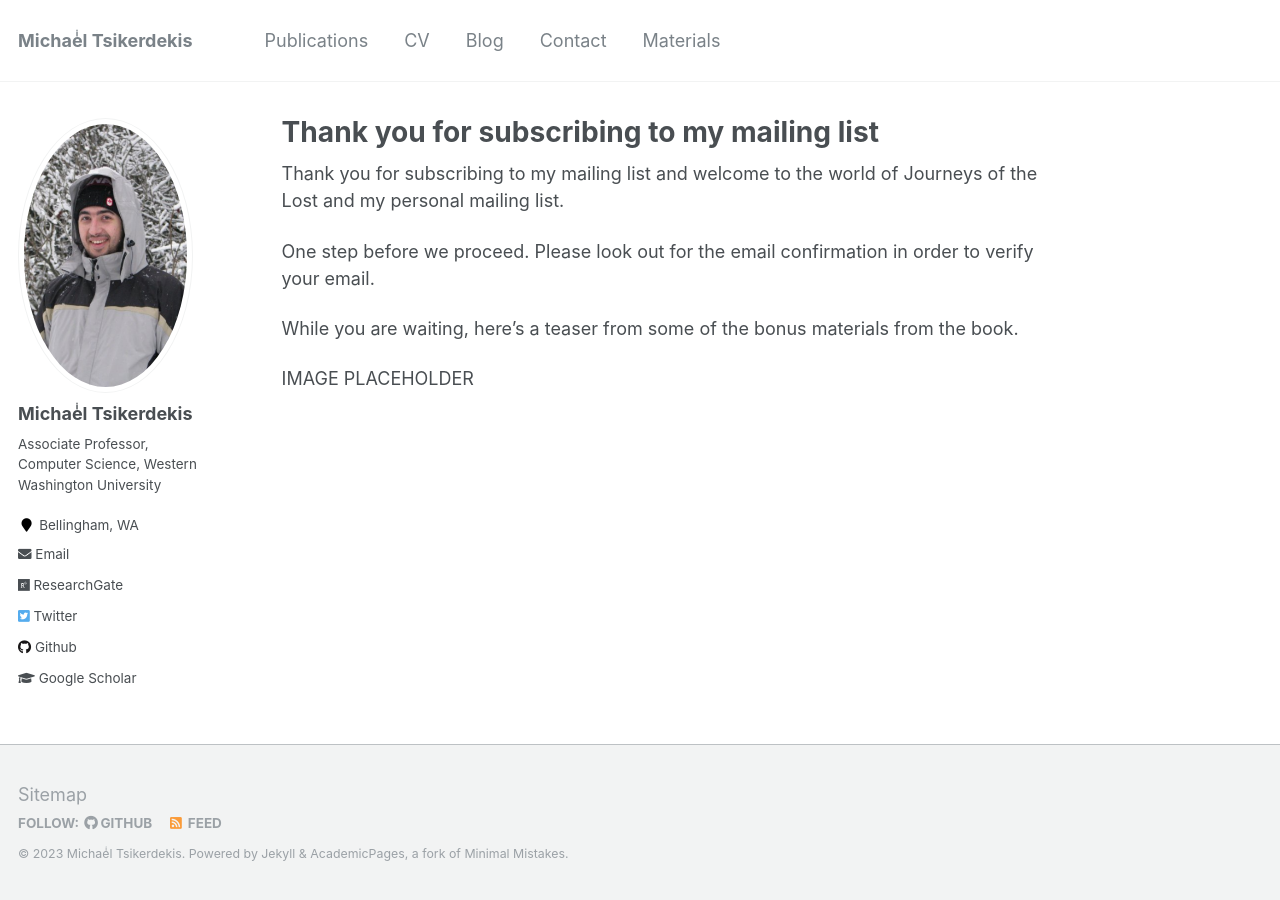
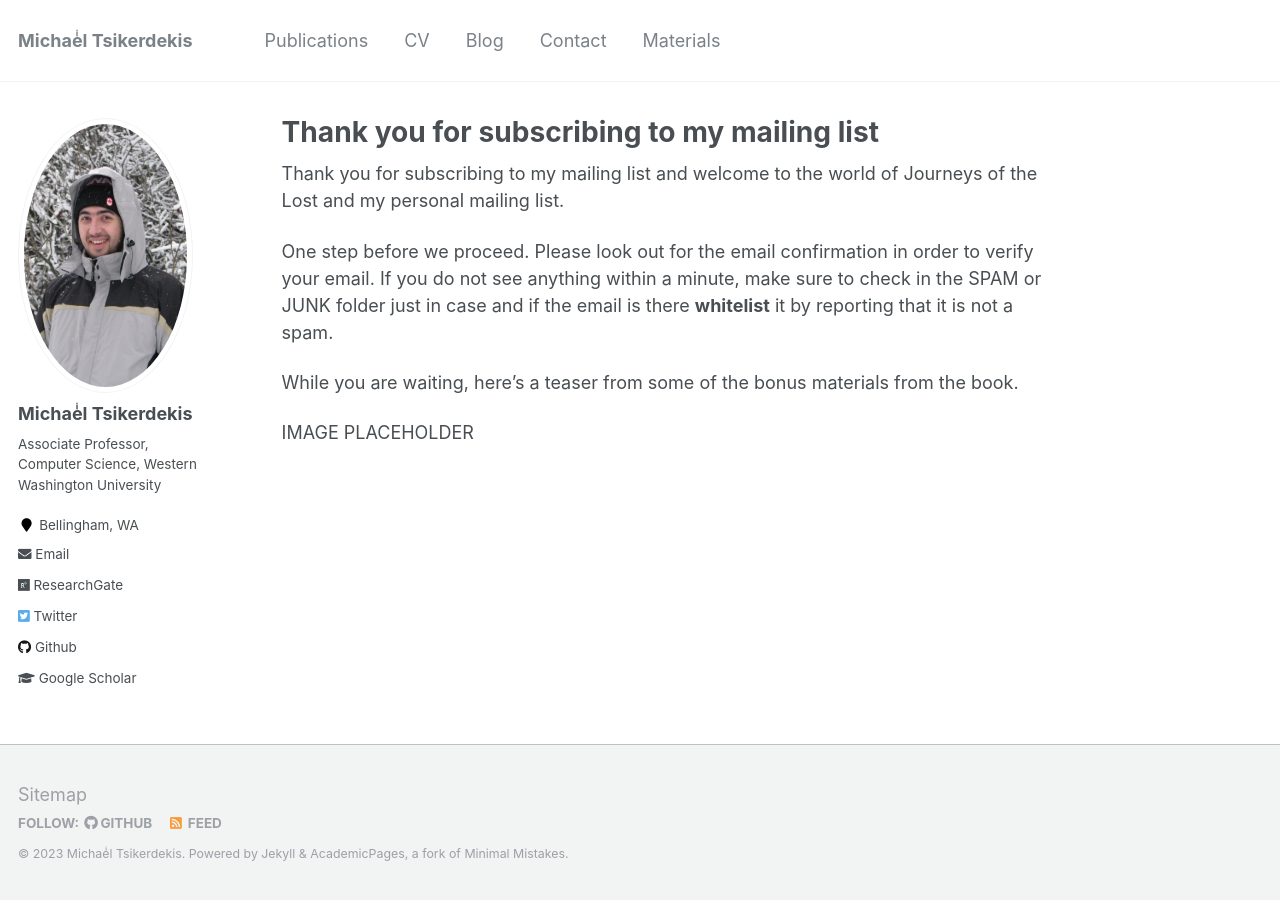
Before and after one commit to tsikerdekis/michael.tsikerdekis.com, a Jekyll site: the page built from _pages/thank-you.md, in a window 1280 px wide. Built offline with Jekyll 4.4.1, drawn with Linux system fonts in a browser that asks for light colours.

Commit message:
Update thank-you.md

```diff
--- a/_pages/thank-you.md
+++ b/_pages/thank-you.md
@@ -8,7 +8,7 @@ redirect_from:
 
 Thank you for subscribing to my mailing list and welcome to the world of Journeys of the Lost and my personal mailing list.
 
-One step before we proceed. Please look out for the email confirmation in order to verify your email.
+One step before we proceed. Please look out for the email confirmation in order to verify your email. If you do not see anything within a minute, make sure to check in the SPAM or JUNK folder just in case and if the email is there **whitelist** it by reporting that it is not a spam.
 
 While you are waiting, here's a teaser from some of the bonus materials from the book.
 
```
